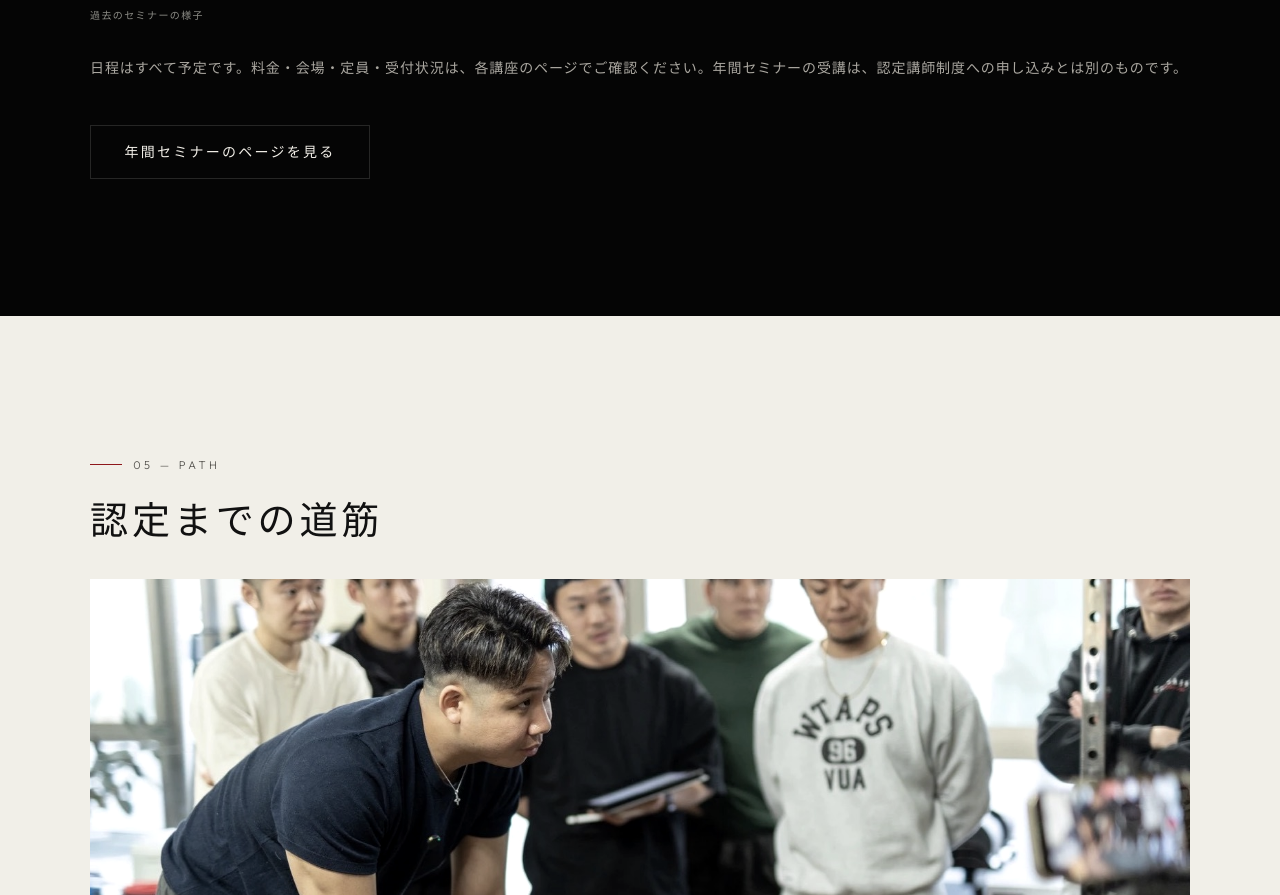
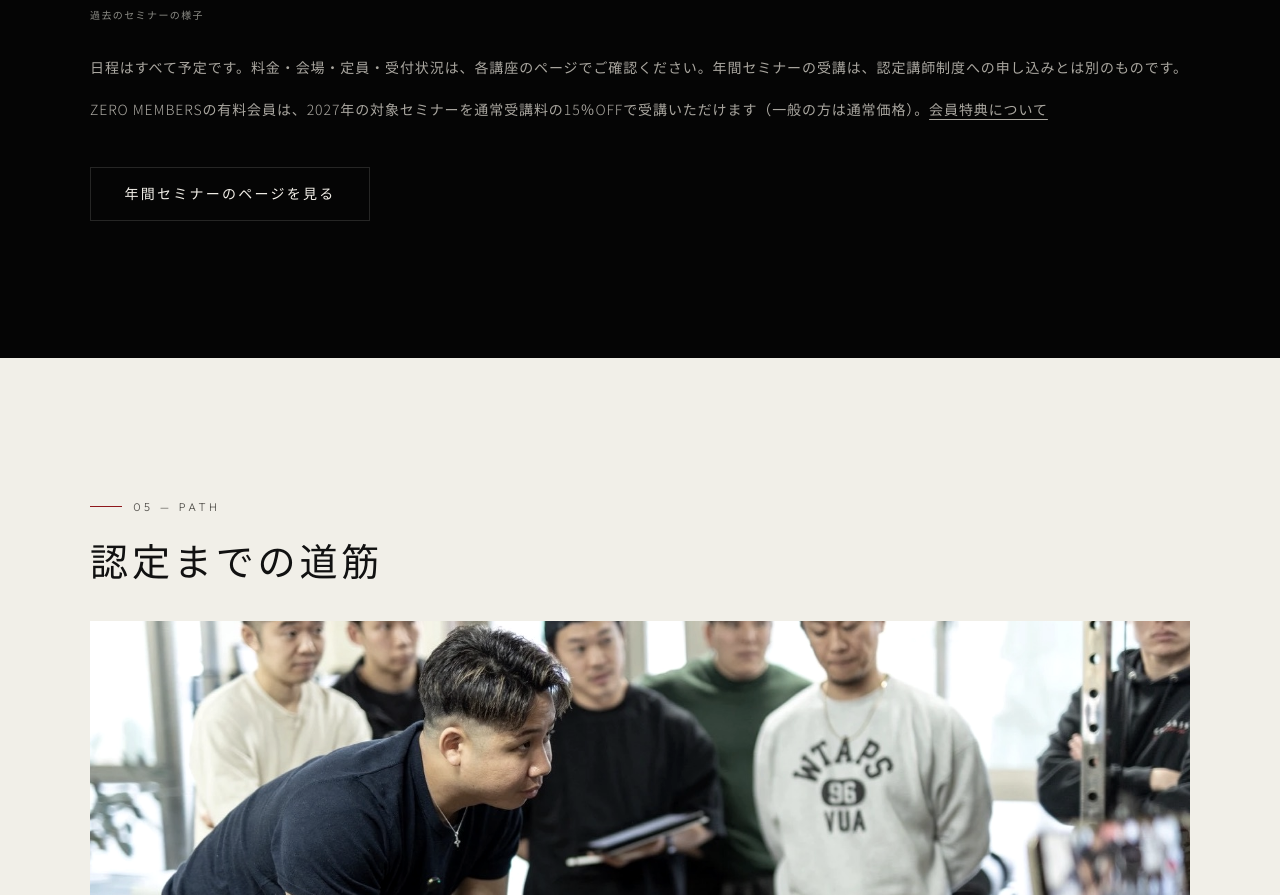
Before and after one commit to noriatsu3377-hue/conditioning-japan-instructor, a plain HTML site: page index.html in a window 1280 px wide. Shown: the part 8306-9201 px from the top of the page. Drawn offline with nearby package versions, Linux system fonts and the light colour scheme.

Commit message:
年間セミナー欄にZERO MEMBERS会員特典の案内を追加
Co-Authored-By: Claude Opus 5.5 <noreply@anthropic.com>

```diff
--- a/index.html
+++ b/index.html
@@ -158,6 +158,7 @@
     <div class="gallery sem-gallery"><figure><img src="assets/img/kiwami-1.jpg" alt="講義の様子" width="800" height="800" loading="lazy" decoding="async"></figure><figure><img src="assets/img/posture-2.jpg" alt="受講者同士で評価を練習する様子" width="800" height="800" loading="lazy" decoding="async"></figure><figure><img src="assets/img/keiraku-2.jpg" alt="受講者同士でストレッチを練習する様子" width="800" height="800" loading="lazy" decoding="async"></figure><figure><img src="assets/img/naizou-2.jpg" alt="腹部へのアプローチを指導する様子" width="800" height="800" loading="lazy" decoding="async"></figure><figure><img src="assets/img/hands-2.jpg" alt="受講者同士で手の評価を練習する様子" width="800" height="800" loading="lazy" decoding="async"></figure><figure><img src="assets/img/foot-2.jpg" alt="受講者の足を調整する様子" width="800" height="800" loading="lazy" decoding="async"></figure><figure><img src="assets/img/gasshuku-2.jpg" alt="運動を練習する受講者" width="800" height="800" loading="lazy" decoding="async"></figure><figure><img src="assets/img/kiwami-2.jpg" alt="頭部へのアプローチを練習する様子" width="800" height="800" loading="lazy" decoding="async"></figure></div>
       <p class="gallery-note">過去のセミナーの様子</p>
     <p class="sub" style="margin-top:var(--sp-3)">日程はすべて予定です。料金・会場・定員・受付状況は、各講座のページでご確認ください。年間セミナーの受講は、認定講師制度への申し込みとは別のものです。</p>
+    <p class="sub">ZERO MEMBERSの有料会員は、2027年の対象セミナーを通常受講料の15％OFFで受講いただけます（一般の方は通常価格）。<a href="https://noriatsu3377-hue.github.io/zero-seminar-2027/#members" rel="noopener">会員特典について<span class="sr-only">（外部サイト）</span></a></p>
     <div class="btn-row"><a class="btn btn-ghost" href="https://noriatsu3377-hue.github.io/zero-seminar-2027/" rel="noopener">年間セミナーのページを見る<span class="sr-only">（外部サイト）</span></a></div>
   </div>
 </section>
```
